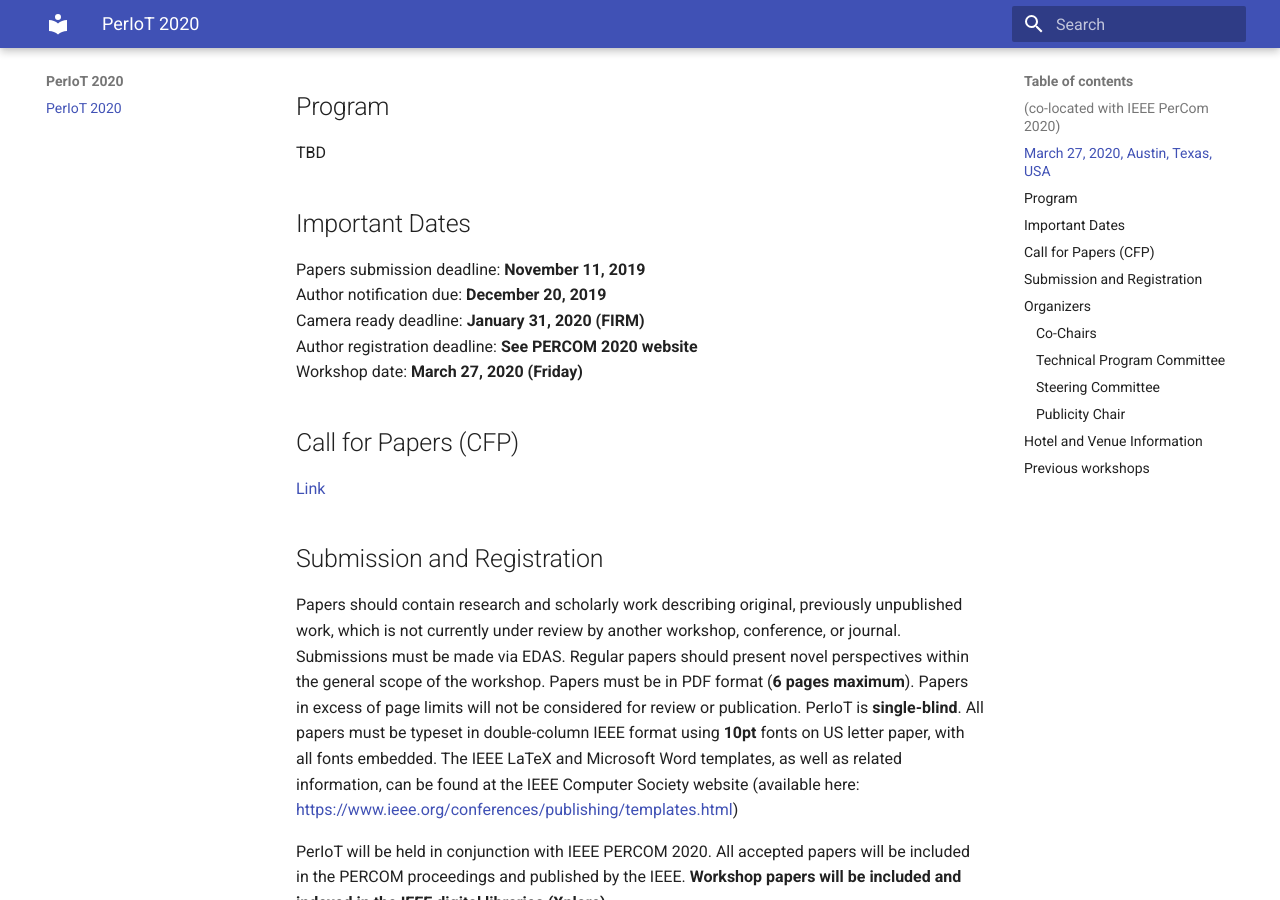
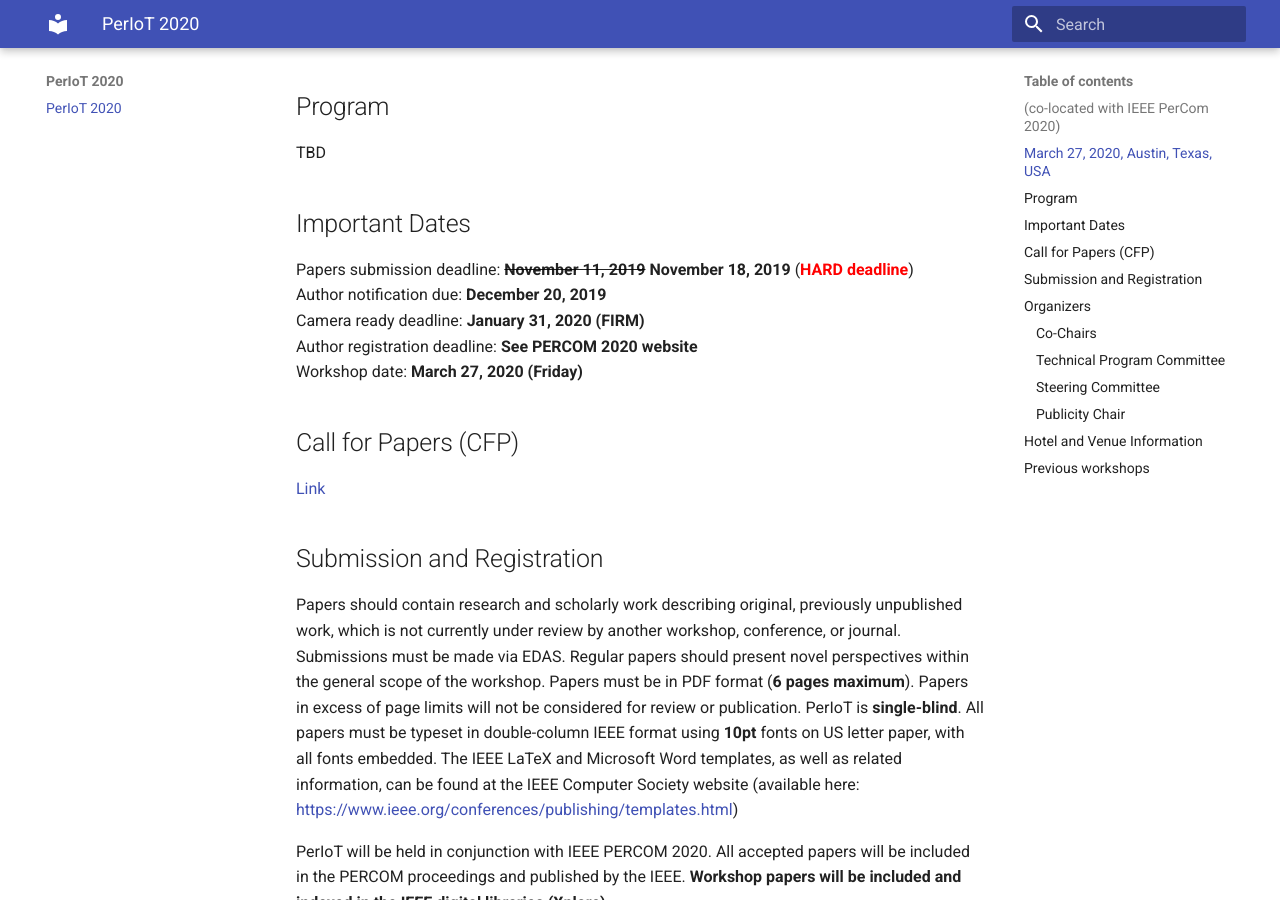
Before and after one commit to periot/2020, an MkDocs documentation site: the page built from website/docs/index.md, in a window 1280 px wide and 900 px high, scrolled down 2024 px. Built offline with MkDocs 1.6.1 and Material for MkDocs 9.7.7, drawn with Linux system fonts in a browser that asks for light colours.

Commit message:
Updated deadline

```diff
--- a/website/docs/index.md
+++ b/website/docs/index.md
@@ -42,7 +42,8 @@
 
 ## Important Dates
 
-Papers submission deadline: **November 11, 2019**<br>
+Papers submission deadline: **<strike>November 11, 2019</strike>
+  November 18, 2019** (<font color="red">**HARD deadline**</font>)<br>
 Author notification due: **December  20,  2019**<br>
 Camera ready deadline: **January  31,  2020 (FIRM)**<br>
 Author registration deadline: **See  PERCOM  2020  website**<br>
```
